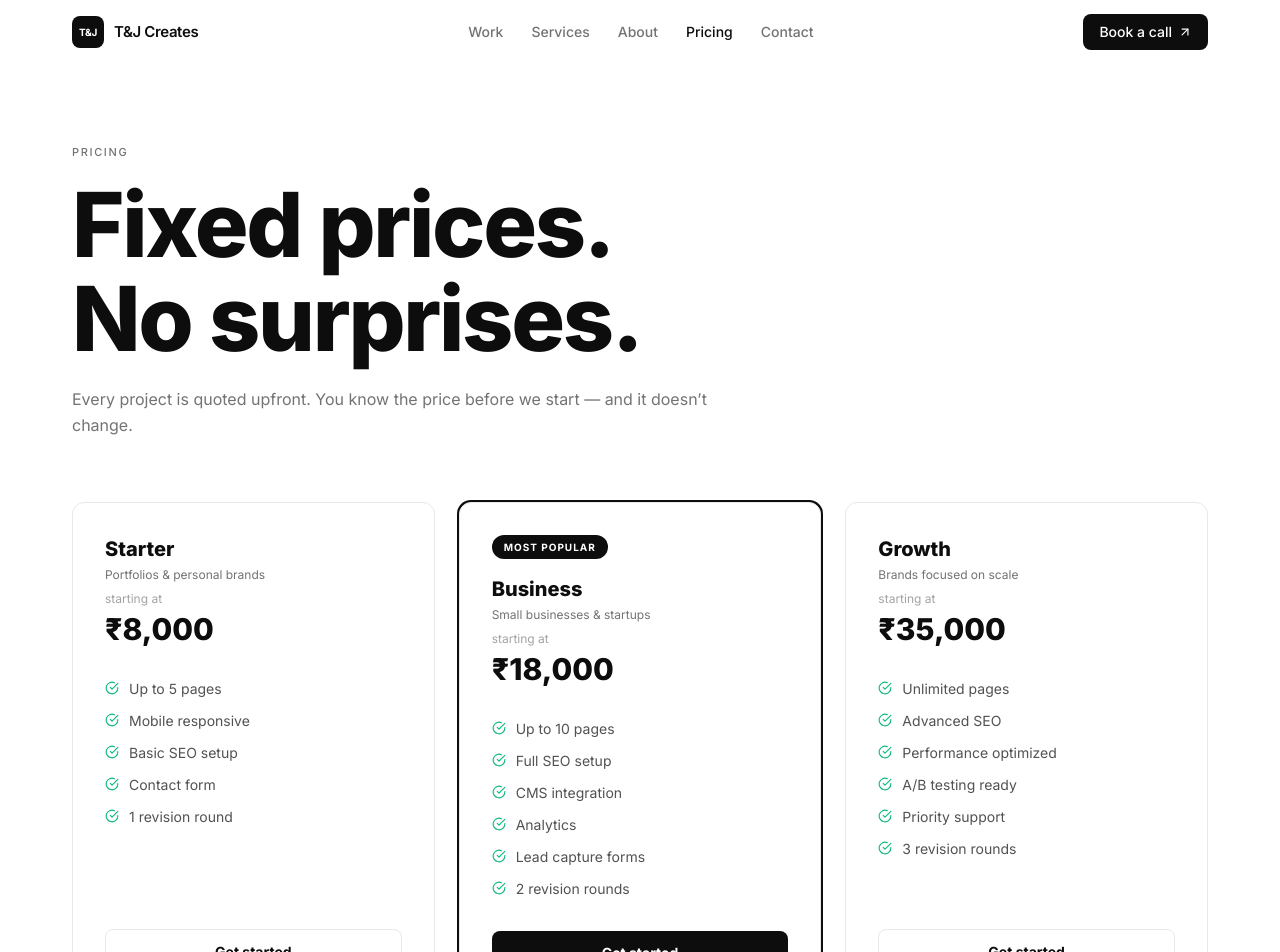
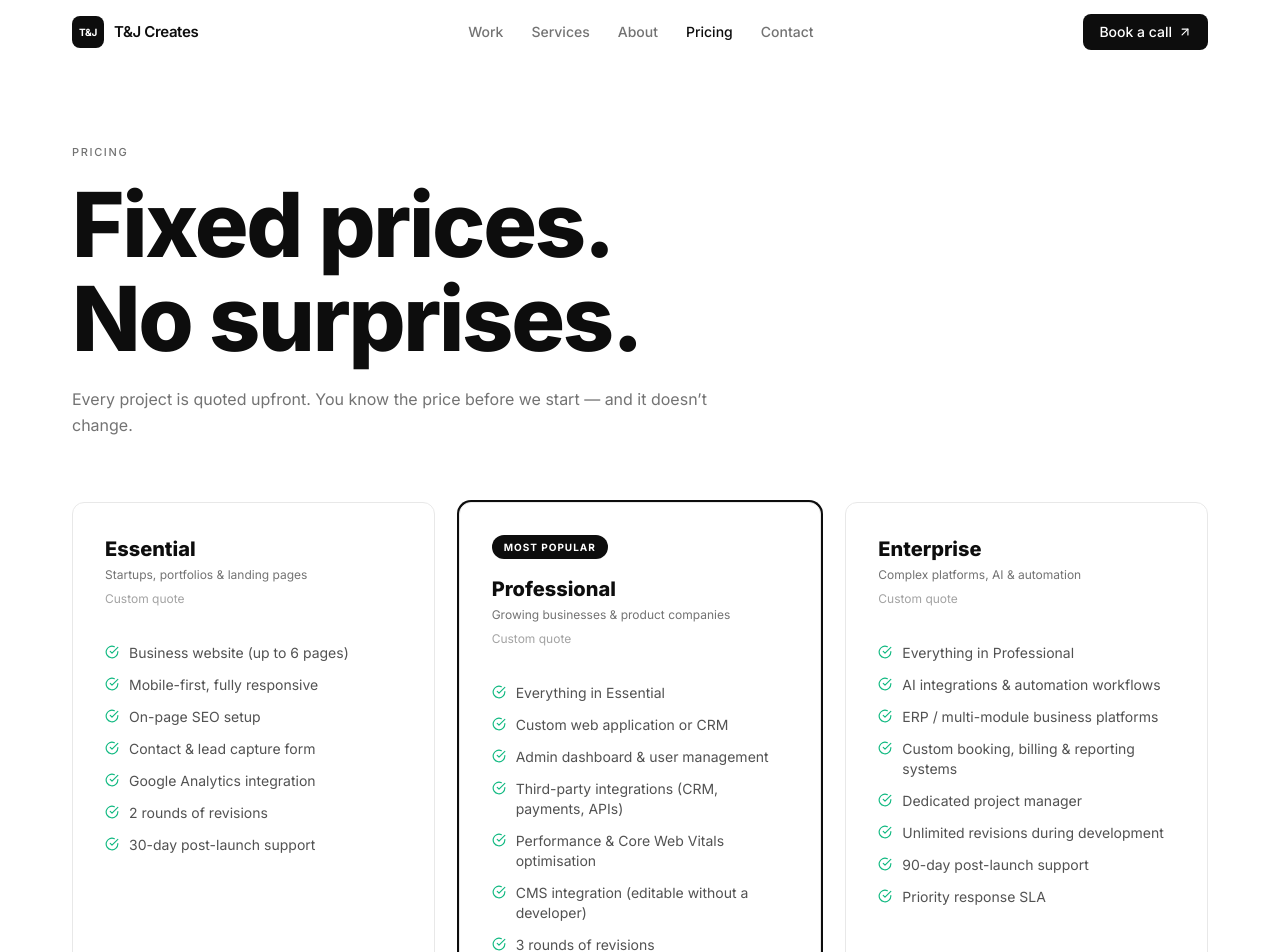
Before and after one commit to ayushtiwari18/agency-website, a React (Vite) app: page /pricing in a window 1280 px wide. Shown: the top 952 px of the page. Built offline with nearby package versions, Linux system fonts and the light colour scheme.

Commit message:
feat(data): remove fixed pricing — replace with 3 packages + custom quote CTA

```diff
--- a/src/data/pricing.js
+++ b/src/data/pricing.js
@@ -1,29 +1,75 @@
+// Pricing packages — no fixed prices, all custom quoted.
+// The CTA on every package directs to contact / consultation booking.
 export const pricing = [
   {
-    id: 'starter',
-    name: 'Starter',
-    bestFor: 'Portfolios & personal brands',
-    price: '₹8,000',
-    priceNote: 'starting at',
+    id: 'essential',
+    name: 'Essential',
+    bestFor: 'Startups, portfolios & landing pages',
+    price: null,
+    priceNote: 'Custom quote',
+    priceSubNote: 'Scoped to your project',
     popular: false,
-    items: ['Up to 5 pages', 'Mobile responsive', 'Basic SEO setup', 'Contact form', '1 revision round'],
+    cta: 'Get a Quote',
+    ctaHref: '/contact',
+    items: [
+      'Business website (up to 6 pages)',
+      'Mobile-first, fully responsive',
+      'On-page SEO setup',
+      'Contact & lead capture form',
+      'Google Analytics integration',
+      '2 rounds of revisions',
+      '30-day post-launch support',
+    ],
   },
   {
-    id: 'business',
-    name: 'Business',
-    bestFor: 'Small businesses & startups',
-    price: '₹18,000',
-    priceNote: 'starting at',
+    id: 'professional',
+    name: 'Professional',
+    bestFor: 'Growing businesses & product companies',
+    price: null,
+    priceNote: 'Custom quote',
+    priceSubNote: 'Scoped to your project',
     popular: true,
-    items: ['Up to 10 pages', 'Full SEO setup', 'CMS integration', 'Analytics', 'Lead capture forms', '2 revision rounds'],
+    cta: 'Get a Quote',
+    ctaHref: '/contact',
+    items: [
+      'Everything in Essential',
+      'Custom web application or CRM',
+      'Admin dashboard & user management',
+      'Third-party integrations (CRM, payments, APIs)',
+      'Performance & Core Web Vitals optimisation',
+      'CMS integration (editable without a developer)',
+      '3 rounds of revisions',
+      '60-day post-launch support',
+    ],
   },
   {
-    id: 'growth',
-    name: 'Growth',
-    bestFor: 'Brands focused on scale',
-    price: '₹35,000',
-    priceNote: 'starting at',
+    id: 'enterprise',
+    name: 'Enterprise',
+    bestFor: 'Complex platforms, AI & automation',
+    price: null,
+    priceNote: 'Custom quote',
+    priceSubNote: 'Scoped to your project',
     popular: false,
-    items: ['Unlimited pages', 'Advanced SEO', 'Performance optimized', 'A/B testing ready', 'Priority support', '3 revision rounds'],
+    cta: 'Let\'s Talk',
+    ctaHref: '/contact',
+    items: [
+      'Everything in Professional',
+      'AI integrations & automation workflows',
+      'ERP / multi-module business platforms',
+      'Custom booking, billing & reporting systems',
+      'Dedicated project manager',
+      'Unlimited revisions during development',
+      '90-day post-launch support',
+      'Priority response SLA',
+    ],
   },
 ]
+
+// Shown below the pricing cards — encourages custom scoping
+export const pricingNote = {
+  heading: 'Not sure which fits?',
+  body:
+    'Every project is different. Tell us what you need and we\'ll scope it honestly — no inflated quotes, no hidden costs. You\'ll get a clear breakdown before anything is agreed.',
+  cta: 'Start the Conversation',
+  ctaHref: '/contact',
+}
```
